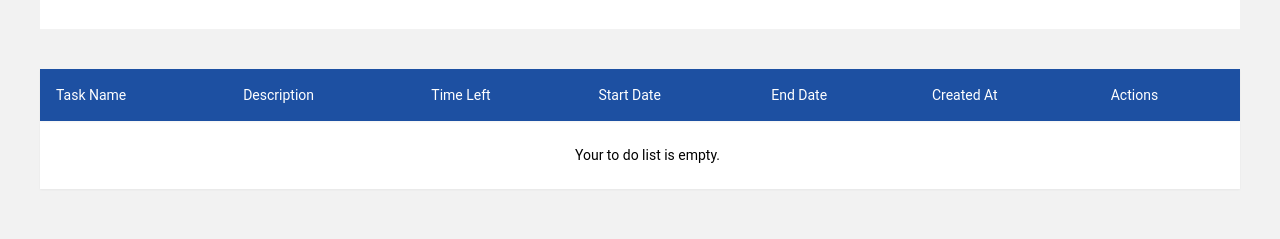
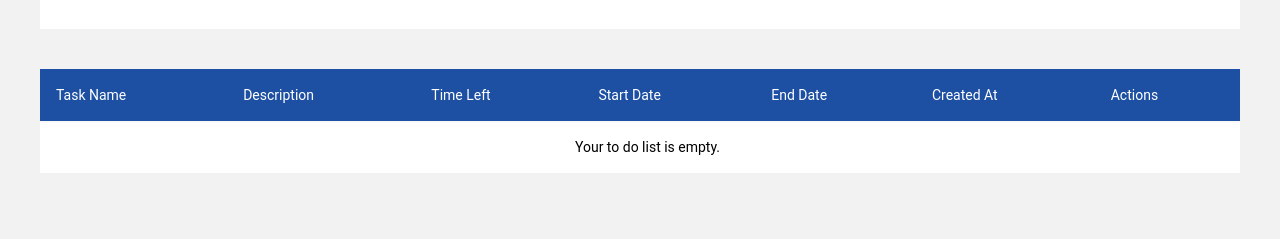
Before and after one commit to ivcbalaba/nuxt-todo-challenege, a Nuxt app: page / in a window 1280 px wide. Shown: the part 171-410 px from the top of the page. Built offline with nearby package versions, Linux system fonts and the light colour scheme.

Commit message:
make table header sticky

```diff
--- a/pages/index.vue
+++ b/pages/index.vue
@@ -29,9 +29,9 @@
     </div>
 </div>
 
-<div class="bg-white m-10 ">
+<div class="todo-body">
     <table class="w-full">
-        <thead>
+        <thead class="sticky-header">
             <tr>
                 <th>Task Name</th>
                 <th>Description</th>
@@ -200,6 +200,15 @@ function openEditModal(todo: Todo) {
     lang="postcss"
     scoped
 >
+.todo-body {
+    @apply bg-white m-10 overflow-auto max-h-[50vh]
+}
+
+.sticky-header {
+    @apply sticky top-0
+}
+
+
 th {
     @apply bg-primary text-sm text-left text-white font-normal p-4;
 }
@@ -209,6 +218,6 @@ tr {
 }
 
 td {
-    @apply pl-4 py-6
+    @apply pl-4 py-4
 }
 </style>
```
